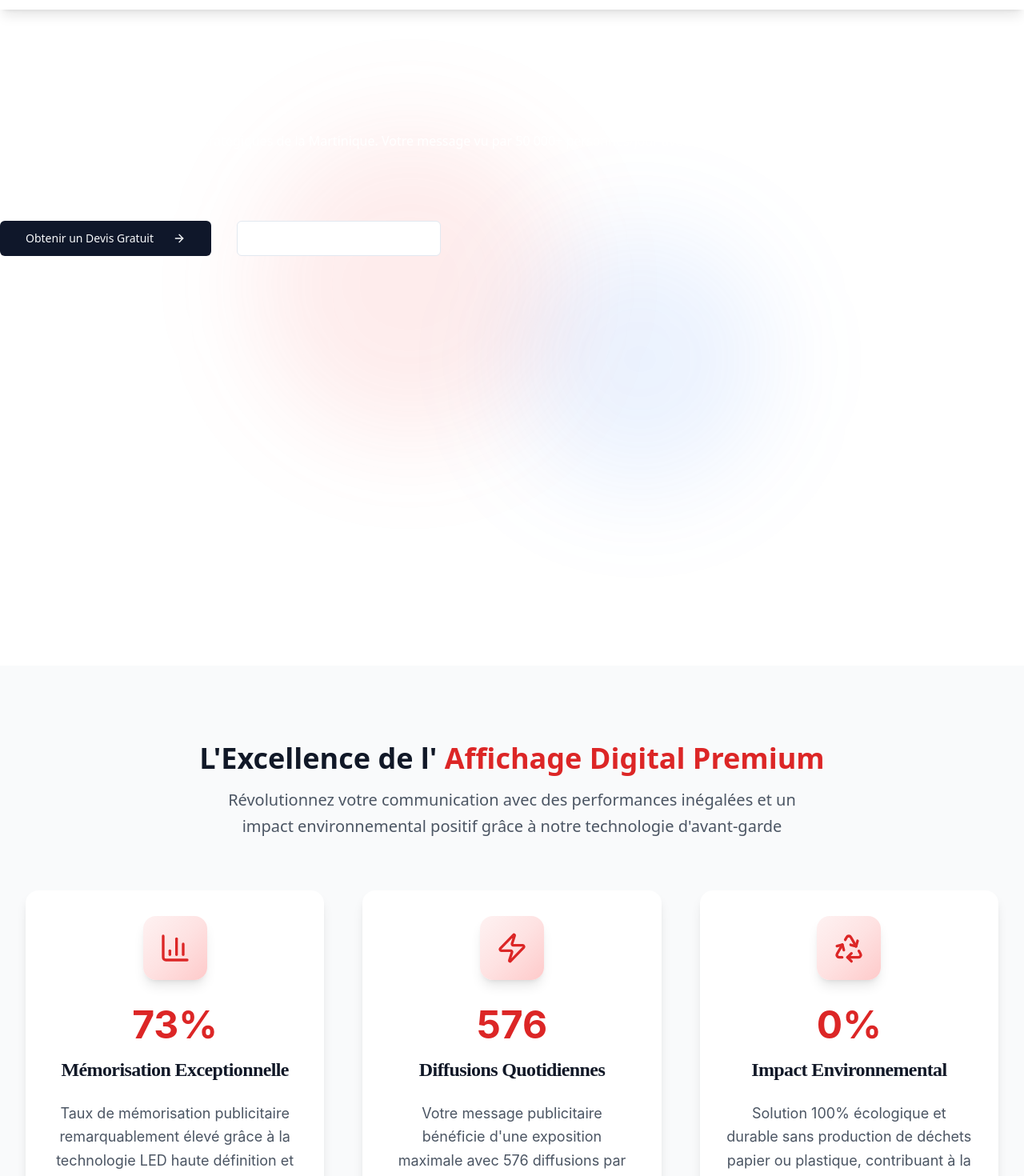
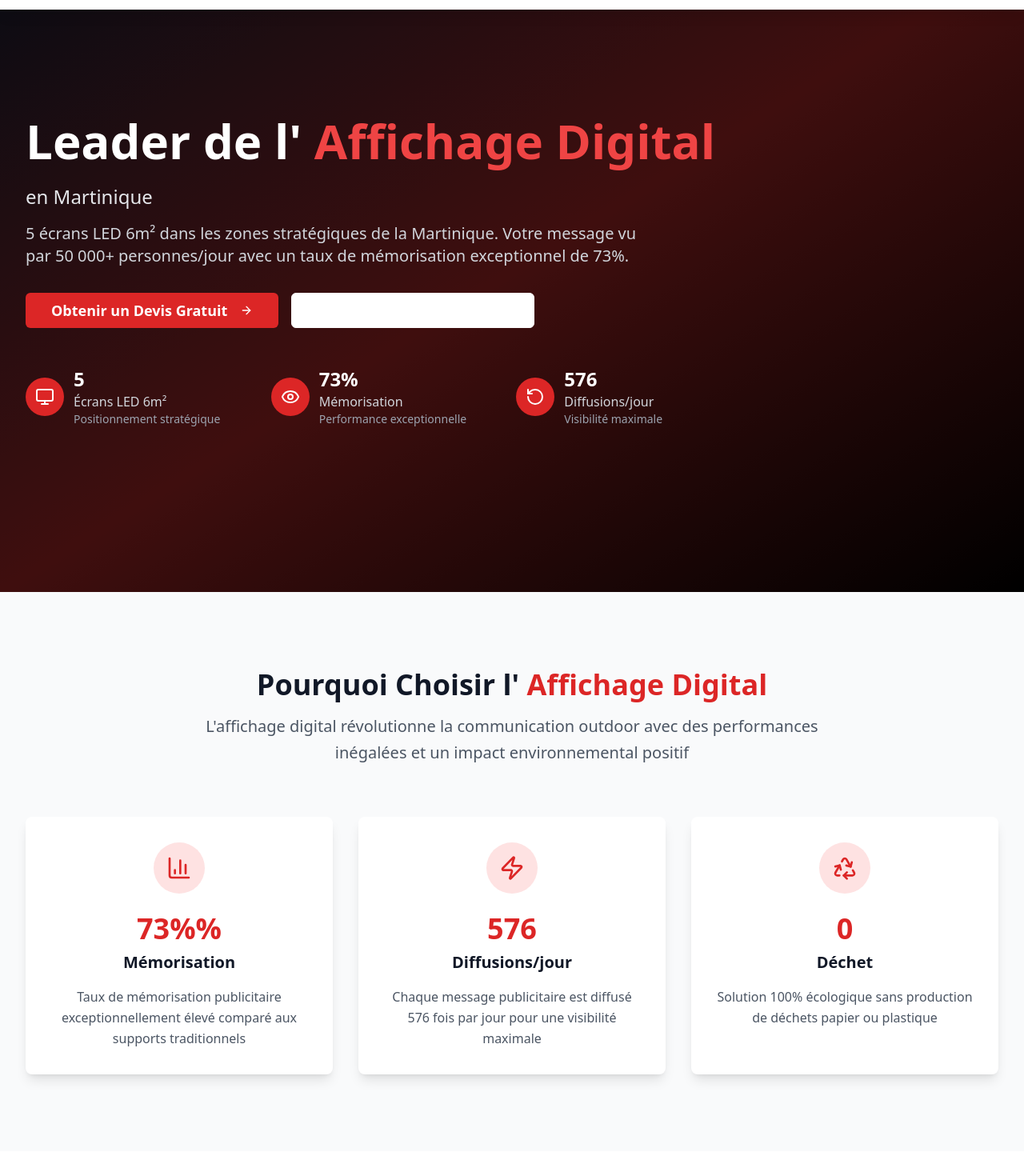
Before and after one commit to labaude1/caribmatic-digital-display, a React (Vite) app: page / in a window 1280 px wide. Shown: the part 60-1530 px from the top of the page at 80% size. Built offline with nearby package versions, Linux system fonts and the light colour scheme; a web font is replaced by a local one.

Commit message:
Reverted to commit ec871d063887fecb7fc23f91b1d799a606b340ec

```diff
--- a/src/components/AdvantagesSection.tsx
+++ b/src/components/AdvantagesSection.tsx
@@ -2,52 +2,64 @@
 import React from 'react';
 import { Zap, BarChart3, Recycle } from 'lucide-react';
 import StandardSection from './StandardSection';
-import StandardCard from './StandardCard';
 
 const AdvantagesSection = () => {
   const advantages = [
     {
       icon: BarChart3,
       percentage: '73%',
-      title: 'Mémorisation Exceptionnelle',
-      description: 'Taux de mémorisation publicitaire remarquablement élevé grâce à la technologie LED haute définition et au positionnement stratégique de nos écrans.',
+      title: 'Mémorisation',
+      description: 'Taux de mémorisation publicitaire exceptionnellement élevé comparé aux supports traditionnels',
     },
     {
       icon: Zap,
       percentage: '576',
-      title: 'Diffusions Quotidiennes',
-      description: 'Votre message publicitaire bénéficie d\'une exposition maximale avec 576 diffusions par jour, garantissant une visibilité optimale auprès de votre audience cible.',
+      title: 'Diffusions/jour',
+      description: 'Chaque message publicitaire est diffusé 576 fois par jour pour une visibilité maximale',
     },
     {
       icon: Recycle,
-      percentage: '0%',
-      title: 'Impact Environnemental',
-      description: 'Solution 100% écologique et durable sans production de déchets papier ou plastique, contribuant à la préservation de notre environnement martiniquais.',
+      percentage: '0',
+      title: 'Déchet',
+      description: 'Solution 100% écologique sans production de déchets papier ou plastique',
     },
   ];
 
   return (
     <StandardSection
-      title="L'Excellence de l'"
-      highlight="Affichage Digital Premium"
-      subtitle="Révolutionnez votre communication avec des performances inégalées et un impact environnemental positif grâce à notre technologie d'avant-garde"
+      title="Pourquoi Choisir l'"
+      highlight="Affichage Digital"
+      subtitle="L'affichage digital révolutionne la communication outdoor avec des performances inégalées et un impact environnemental positif"
       variant="gray"
       padding="xl"
     >
-      <div className="grid grid-cols-1 md:grid-cols-3 gap-12">
-        {advantages.map((advantage, index) => (
-          <StandardCard
-            key={index}
-            icon={advantage.icon}
-            iconBg="bg-gradient-to-br from-red-50 via-red-100 to-red-200"
-            iconColor="text-red-600"
-            title={advantage.title}
-            description={advantage.description}
-            value={advantage.percentage}
-            variant="stats"
-            className="transform hover:scale-105"
-          />
-        ))}
+      <div className="grid grid-cols-1 md:grid-cols-3 gap-8">
+        {advantages.map((advantage, index) => {
+          const IconComponent = advantage.icon;
+          return (
+            <div
+              key={index}
+              className="bg-white rounded-lg shadow-lg p-8 text-center hover:shadow-xl transition-all duration-300 transform hover:-translate-y-1"
+            >
+              <div className="w-16 h-16 bg-red-100 rounded-full flex items-center justify-center mx-auto mb-6">
+                <IconComponent className="h-8 w-8 text-red-600" />
+              </div>
+
+              <div className="text-4xl font-bold text-red-600 mb-2">
+                {advantage.percentage}
+                {advantage.title === 'Mémorisation' && '%'}
+              </div>
+
+              <h3 className="text-xl font-semibold text-gray-900 mb-4">
+                {advantage.title}
+              </h3>
+
+              <p className="text-gray-600 leading-relaxed">
+                {advantage.description}
+              </p>
+            </div>
+          );
+        })}
       </div>
     </StandardSection>
   );
--- a/src/components/HeroSection.tsx
+++ b/src/components/HeroSection.tsx
@@ -4,16 +4,6 @@ import { ArrowRight, MapPin, Monitor, Eye, RotateCcw } from 'lucide-react';
 import StandardHero from './StandardHero';
 
 const HeroSection = () => {
-  const handleGetQuote = () => {
-    console.log('Devis gratuit clicked');
-    // Navigation vers le formulaire de contact
-  };
-
-  const handleViewLocations = () => {
-    console.log('Voir implantations clicked');
-    // Navigation vers la page implantations
-  };
-
   return (
     <StandardHero
       title="Leader de l'"
@@ -22,13 +12,11 @@ const HeroSection = () => {
       description="5 écrans LED 6m² dans les zones stratégiques de la Martinique. Votre message vu par 50 000+ personnes/jour avec un taux de mémorisation exceptionnel de 73%."
       primaryCTA={{
         text: "Obtenir un Devis Gratuit",
-        icon: ArrowRight,
-        onClick: handleGetQuote
+        icon: ArrowRight
       }}
       secondaryCTA={{
         text: "Voir nos Implantations",
-        icon: MapPin,
-        onClick: handleViewLocations
+        icon: MapPin
       }}
       stats={[
         {
@@ -51,6 +39,7 @@ const HeroSection = () => {
         }
       ]}
       variant="gradient"
+      backgroundClass="from-gray-900 via-red-900 to-black"
     />
   );
 };
--- a/src/components/StandardCard.tsx
+++ b/src/components/StandardCard.tsx
@@ -18,7 +18,7 @@ interface StandardCardProps {
 
 const StandardCard: React.FC<StandardCardProps> = ({
   icon: Icon,
-  iconBg = 'bg-gradient-to-br from-red-50 to-red-100',
+  iconBg = 'bg-red-100',
   iconColor = 'text-red-600',
   title,
   description,
@@ -29,18 +29,18 @@ const StandardCard: React.FC<StandardCardProps> = ({
   hover = true
 }) => {
   const getCardClasses = () => {
-    const baseClasses = `${className} transition-all duration-500 bg-white border-0 shadow-lg`;
-    const hoverClasses = hover ? 'hover:shadow-2xl hover:-translate-y-2' : '';
+    const baseClasses = `${className} transition-all duration-300`;
+    const hoverClasses = hover ? 'hover:shadow-xl hover:-translate-y-1' : '';
 
     switch (variant) {
       case 'stats':
-        return `${baseClasses} text-center ${hoverClasses} rounded-2xl overflow-hidden`;
+        return `${baseClasses} text-center ${hoverClasses}`;
       case 'feature':
-        return `${baseClasses} ${hoverClasses} rounded-2xl overflow-hidden`;
+        return `${baseClasses} ${hoverClasses}`;
       case 'service':
-        return `${baseClasses} ${hoverClasses} border-l-4 border-red-500 rounded-2xl overflow-hidden shadow-xl`;
+        return `${baseClasses} ${hoverClasses} border-l-4 border-red-600`;
       default:
-        return `${baseClasses} ${hoverClasses} rounded-2xl overflow-hidden`;
+        return `${baseClasses} ${hoverClasses}`;
     }
   };
 
@@ -48,8 +48,8 @@ const StandardCard: React.FC<StandardCardProps> = ({
     if (!Icon) return null;
 
     return (
-      <div className={`w-20 h-20 ${iconBg} rounded-2xl flex items-center justify-center mx-auto mb-8 shadow-lg`}>
-        <Icon className={`h-10 w-10 ${iconColor}`} />
+      <div className={`w-16 h-16 ${iconBg} rounded-full flex items-center justify-center mx-auto mb-6`}>
+        <Icon className={`h-8 w-8 ${iconColor}`} />
       </div>
     );
   };
@@ -58,50 +58,50 @@ const StandardCard: React.FC<StandardCardProps> = ({
     switch (variant) {
       case 'stats':
         return (
-          <div className="p-8">
+          <>
             {renderIcon()}
             {value && (
-              <div className="text-5xl font-bold text-red-600 mb-4" style={{fontFamily: 'Inter, sans-serif'}}>
+              <div className="text-4xl font-bold text-red-600 mb-2">
                 {value}
               </div>
             )}
-            <CardTitle className="text-2xl font-bold text-gray-900 mb-6" style={{fontFamily: 'Playfair Display, serif'}}>
+            <CardTitle className="text-xl font-semibold text-gray-900 mb-4">
               {title}
             </CardTitle>
-            <p className="text-gray-600 leading-relaxed text-lg" style={{fontFamily: 'Inter, sans-serif'}}>
+            <p className="text-gray-600 leading-relaxed">
               {description}
             </p>
-          </div>
+          </>
         );
 
       case 'feature':
         return (
-          <div className="p-8">
+          <>
             {renderIcon()}
-            <CardTitle className="text-2xl font-bold text-gray-900 mb-6" style={{fontFamily: 'Playfair Display, serif'}}>
+            <CardTitle className="text-xl font-semibold text-gray-900 mb-4">
               {title}
             </CardTitle>
-            <p className="text-gray-600 leading-relaxed text-lg" style={{fontFamily: 'Inter, sans-serif'}}>
+            <p className="text-gray-600 leading-relaxed">
               {description}
             </p>
-          </div>
+          </>
         );
 
       case 'service':
         return (
           <>
-            <CardHeader className="pb-4 px-8 pt-8">
-              <CardTitle className="flex items-center gap-4 text-2xl font-bold text-gray-900" style={{fontFamily: 'Playfair Display, serif'}}>
-                {Icon && <Icon className={`h-7 w-7 ${iconColor}`} />}
+            <CardHeader className="pb-4">
+              <CardTitle className="flex items-center gap-3 text-xl font-semibold text-gray-900">
+                {Icon && <Icon className={`h-6 w-6 ${iconColor}`} />}
                 {title}
               </CardTitle>
             </CardHeader>
-            <CardContent className="px-8 pb-8">
-              <p className="text-gray-600 leading-relaxed text-lg" style={{fontFamily: 'Inter, sans-serif'}}>
+            <CardContent>
+              <p className="text-gray-600 leading-relaxed">
                 {description}
               </p>
               {label && (
-                <div className="mt-6 text-base font-semibold text-red-600" style={{fontFamily: 'Inter, sans-serif'}}>
+                <div className="mt-4 text-sm font-medium text-red-600">
                   {label}
                 </div>
               )}
@@ -111,12 +111,12 @@ const StandardCard: React.FC<StandardCardProps> = ({
 
       default:
         return (
-          <CardContent className="pt-8 p-8">
+          <CardContent className="pt-6">
             {renderIcon()}
-            <CardTitle className="text-2xl font-bold text-gray-900 mb-6" style={{fontFamily: 'Playfair Display, serif'}}>
+            <CardTitle className="text-xl font-semibold text-gray-900 mb-4">
               {title}
             </CardTitle>
-            <p className="text-gray-600 leading-relaxed text-lg" style={{fontFamily: 'Inter, sans-serif'}}>
+            <p className="text-gray-600 leading-relaxed">
               {description}
             </p>
           </CardContent>
--- a/src/components/StandardHero.tsx
+++ b/src/components/StandardHero.tsx
@@ -45,86 +45,79 @@ const StandardHero: React.FC<StandardHeroProps> = ({
   backgroundClass = 'from-gray-900 via-red-900 to-black'
 }) => {
   const bgClass = variant === 'gradient'
-    ? 'hero-gradient'
+    ? `bg-gradient-to-br ${backgroundClass}`
     : 'bg-red-600';
 
   const PrimaryIcon = primaryCTA.icon;
   const SecondaryIcon = secondaryCTA?.icon;
 
   return (
-    <section className={`relative min-h-screen flex items-center ${bgClass} text-white overflow-hidden`}>
-      {/* Overlay décoratif premium */}
-      <div className="absolute inset-0 z-10">
-        <div className="absolute top-1/4 left-1/4 w-96 h-96 bg-red-500/10 rounded-full blur-3xl animate-float"></div>
-        <div className="absolute bottom-1/4 right-1/4 w-80 h-80 bg-blue-500/10 rounded-full blur-3xl animate-float" style={{animationDelay: '2s'}}></div>
-      </div>
+    <section className={`relative min-h-screen flex items-center ${bgClass} text-white`}>
+      {/* Background overlay */}
+      <div className="absolute inset-0 bg-black/50 z-10"></div>
 
       {/* Content */}
-      <div className="relative z-20 container-max w-full py-24">
-        <div className="max-w-6xl">
+      <div className="relative z-20 max-w-7xl mx-auto px-4 sm:px-6 lg:px-8 w-full">
+        <div className="max-w-4xl">
           {badge && (
-            <Badge className="bg-gradient-to-r from-red-500/20 to-red-600/20 text-red-100 border border-red-500/30 mb-12 text-lg font-medium px-6 py-3 backdrop-blur-sm">
+            <Badge className="bg-red-200 text-red-800 mb-6 text-sm font-medium">
               {badge}
             </Badge>
           )}
 
-          <div className="space-y-6 mb-12">
-            <h1 className="hero-title">
-              {title}
-              {highlight && (
-                <span className="hero-highlight">
-                  {highlight}
-                </span>
-              )}
-            </h1>
-          </div>
+          <h1 className="text-4xl md:text-6xl font-bold mb-6 leading-tight">
+            {title}
+            {highlight && (
+              <span className="text-red-500"> {highlight}</span>
+            )}
+          </h1>
 
-          <p className="hero-subtitle mb-8">
+          <p className="text-xl md:text-2xl mb-4 text-gray-200 font-medium">
             {subtitle}
           </p>
 
-          <p className="hero-description mb-16">
+          <p className="text-lg md:text-xl mb-8 text-gray-300 leading-relaxed max-w-3xl">
             {description}
           </p>
 
-          <div className="flex flex-col sm:flex-row gap-8 mb-20">
+          <div className="flex flex-col sm:flex-row gap-4 mb-12">
             <Button
               size="lg"
-              className="btn-primary animate-glow"
+              className="bg-red-600 hover:bg-red-700 text-white px-8 py-4 text-lg font-semibold"
               onClick={primaryCTA.onClick}
             >
               {primaryCTA.text}
-              {PrimaryIcon && <PrimaryIcon className="ml-4 h-6 w-6" />}
+              {PrimaryIcon && <PrimaryIcon className="ml-2 h-5 w-5" />}
             </Button>
 
             {secondaryCTA && (
               <Button
                 size="lg"
                 variant="outline"
-                className="btn-secondary glass-button"
+                className="border-white text-white hover:bg-white hover:text-red-600 px-8 py-4 text-lg font-semibold"
                 onClick={secondaryCTA.onClick}
               >
                 {secondaryCTA.text}
-                {SecondaryIcon && <SecondaryIcon className="ml-4 h-6 w-6" />}
+                {SecondaryIcon && <SecondaryIcon className="ml-2 h-5 w-5" />}
               </Button>
             )}
           </div>
 
-          {/* Stats Premium */}
+          {/* Stats */}
           {stats && stats.length > 0 && (
-            <div className="stats-container">
+            <div className="grid grid-cols-1 md:grid-cols-3 gap-6">
               {stats.map((stat, index) => {
                 const IconComponent = stat.icon;
                 return (
-                  <div key={index} className="stat-item glass-card animate-float" style={{animationDelay: `${index * 0.5}s`}}>
-                    <div className="stat-icon animate-glow">
-                      <IconComponent className="h-8 w-8 text-white" />
+                  <div key={index} className="flex items-center space-x-3">
+                    <div className="w-12 h-12 bg-red-600 rounded-full flex items-center justify-center flex-shrink-0">
+                      <IconComponent className="h-6 w-6 text-white" />
                     </div>
-                    <div className="space-y-1">
-                      <div className="stat-value">{stat.value}</div>
-                      <div className="stat-label">{stat.label}</div>
+                    <div>
+                      <div className="text-2xl font-bold">{stat.value}</div>
+                      <div className="text-gray-300">{stat.label}</div>
                       {stat.description && (
-                        <div className="stat-description">{stat.description}</div>
+                        <div className="text-sm text-gray-400">{stat.description}</div>
                       )}
                     </div>
                   </div>
--- a/src/index.css
+++ b/src/index.css
@@ -1,9 +1,6 @@
 @tailwind base;
 @tailwind components;
 @tailwind utilities;
-
-/* Import du design system */
-@import './styles/design-system.css';
 
 /* Definition of the design system. All colors, gradients, fonts, etc should be defined here. */
 
--- a/src/pages/Index.tsx
+++ b/src/pages/Index.tsx
@@ -43,7 +43,7 @@ const Index = () => {
   };
 
   return (
-    <>
+    <div className="min-h-screen">
       <SEOHead
         title="Affichage Digital Martinique - Caribmatic, Leader de la Communication Outdoor"
         description="Caribmatic, leader de l'affichage digital en Martinique. 5 écrans LED 6m² dans les zones stratégiques. Communication outdoor, écrans publicitaires LED. Devis gratuit."
@@ -54,7 +54,6 @@ const Index = () => {
       <SecurityHeaders />
       <Analytics />
 
-      <div className="min-h-screen">
       <Header />
       <main>
         <HeroSection />
@@ -65,7 +64,6 @@ const Index = () => {
       </main>
       <Footer />
     </div>
-    </>
   );
 };
 
--- a/src/styles/design-system.css
+++ /dev/null
@@ -1,255 +0,0 @@
-
-/* Design System Premium - Esthétique luxueuse et raffinée */
-
-/* === TYPOGRAPHIE PREMIUM === */
-@import url('https://fonts.googleapis.com/css2?family=Inter:wght@300;400;500;600;700;800;900&family=Playfair+Display:wght@400;500;600;700;800;900&display=swap');
-
-/* === HERO SECTIONS === */
-.hero-title {
-  @apply text-6xl md:text-8xl lg:text-9xl font-black leading-[0.85] tracking-tight;
-  font-family: 'Playfair Display', serif;
-  background: linear-gradient(135deg, #ffffff 0%, #f3f4f6 100%);
-  -webkit-background-clip: text;
-  -webkit-text-fill-color: transparent;
-  background-clip: text;
-  text-shadow: 0 0 60px rgba(255, 255, 255, 0.1);
-}
-
-.hero-subtitle {
-  @apply text-2xl md:text-3xl lg:text-4xl font-light leading-relaxed tracking-wide;
-  font-family: 'Inter', sans-serif;
-  color: rgba(255, 255, 255, 0.9);
-  letter-spacing: 0.02em;
-}
-
-.hero-description {
-  @apply text-lg md:text-xl lg:text-2xl leading-relaxed font-light max-w-4xl;
-  font-family: 'Inter', sans-serif;
-  color: rgba(255, 255, 255, 0.8);
-  letter-spacing: 0.01em;
-}
-
-.hero-highlight {
-  @apply block;
-  background: linear-gradient(135deg, #ef4444 0%, #dc2626 50%, #b91c1c 100%);
-  -webkit-background-clip: text;
-  -webkit-text-fill-color: transparent;
-  background-clip: text;
-  filter: drop-shadow(0 0 30px rgba(239, 68, 68, 0.3));
-}
-
-/* === SECTIONS PREMIUM === */
-.section-title {
-  @apply text-4xl md:text-5xl lg:text-6xl font-bold leading-tight tracking-tight;
-  font-family: 'Playfair Display', serif;
-  background: linear-gradient(135deg, #111827 0%, #374151 100%);
-  -webkit-background-clip: text;
-  -webkit-text-fill-color: transparent;
-  background-clip: text;
-}
-
-.section-subtitle {
-  @apply text-xl md:text-2xl lg:text-3xl font-light leading-relaxed max-w-4xl mx-auto;
-  font-family: 'Inter', sans-serif;
-  color: #6b7280;
-  letter-spacing: 0.01em;
-}
-
-.section-highlight {
-  background: linear-gradient(135deg, #ef4444 0%, #dc2626 100%);
-  -webkit-background-clip: text;
-  -webkit-text-fill-color: transparent;
-  background-clip: text;
-}
-
-/* === STATS PREMIUM === */
-.stats-container {
-  @apply grid grid-cols-1 md:grid-cols-3 gap-8 mt-20;
-}
-
-.stat-item {
-  @apply flex items-center space-x-6 bg-black/10 backdrop-blur-xl rounded-2xl p-8 border border-white/10;
-  background: linear-gradient(135deg, rgba(0, 0, 0, 0.1) 0%, rgba(0, 0, 0, 0.05) 100%);
-  box-shadow:
-    0 25px 50px -12px rgba(0, 0, 0, 0.25),
-    inset 0 1px 0 rgba(255, 255, 255, 0.1);
-}
-
-.stat-icon {
-  @apply w-20 h-20 rounded-2xl flex items-center justify-center flex-shrink-0;
-  background: linear-gradient(135deg, #ef4444 0%, #dc2626 100%);
-  box-shadow:
-    0 20px 40px -12px rgba(239, 68, 68, 0.4),
-    inset 0 1px 0 rgba(255, 255, 255, 0.2);
-}
-
-.stat-value {
-  @apply text-4xl md:text-5xl font-bold text-white;
-  font-family: 'Inter', sans-serif;
-  text-shadow: 0 2px 10px rgba(0, 0, 0, 0.3);
-}
-
-.stat-label {
-  @apply text-xl font-medium;
-  font-family: 'Inter', sans-serif;
-  color: rgba(255, 255, 255, 0.9);
-}
-
-.stat-description {
-  @apply text-base font-light;
-  font-family: 'Inter', sans-serif;
-  color: rgba(255, 255, 255, 0.7);
-}
-
-/* === BUTTONS PREMIUM === */
-.btn-primary {
-  @apply px-12 py-6 text-xl font-semibold transition-all duration-500 rounded-2xl;
-  font-family: 'Inter', sans-serif;
-  background: linear-gradient(135deg, #ef4444 0%, #dc2626 50%, #b91c1c 100%);
-  box-shadow:
-    0 20px 40px -12px rgba(239, 68, 68, 0.4),
-    inset 0 1px 0 rgba(255, 255, 255, 0.2);
-  color: white;
-  letter-spacing: 0.02em;
-  transform: translateY(0);
-}
-
-.btn-primary:hover {
-  transform: translateY(-2px);
-  box-shadow:
-    0 25px 50px -12px rgba(239, 68, 68, 0.5),
-    inset 0 1px 0 rgba(255, 255, 255, 0.3);
-  background: linear-gradient(135deg, #f87171 0%, #ef4444 50%, #dc2626 100%);
-}
-
-.btn-secondary {
-  @apply px-12 py-6 text-xl font-semibold transition-all duration-500 rounded-2xl;
-  font-family: 'Inter', sans-serif;
-  background: rgba(255, 255, 255, 0.1);
-  backdrop-filter: blur(20px);
-  border: 2px solid rgba(255, 255, 255, 0.2);
-  color: white;
-  letter-spacing: 0.02em;
-  transform: translateY(0);
-}
-
-.btn-secondary:hover {
-  transform: translateY(-2px);
-  background: rgba(255, 255, 255, 0.15);
-  border-color: rgba(255, 255, 255, 0.3);
-  box-shadow: 0 20px 40px -12px rgba(255, 255, 255, 0.1);
-}
-
-/* === CARDS PREMIUM === */
-.card-hover {
-  @apply transition-all duration-500;
-  transform: translateY(0);
-}
-
-.card-hover:hover {
-  transform: translateY(-8px);
-  box-shadow:
-    0 40px 80px -20px rgba(0, 0, 0, 0.15),
-    0 0 0 1px rgba(255, 255, 255, 0.05);
-}
-
-.card-icon {
-  @apply w-20 h-20 rounded-2xl flex items-center justify-center mx-auto mb-8;
-  background: linear-gradient(135deg, #fef2f2 0%, #fee2e2 100%);
-  box-shadow:
-    0 10px 30px -10px rgba(239, 68, 68, 0.2),
-    inset 0 1px 0 rgba(255, 255, 255, 0.8);
-}
-
-.card-icon-color {
-  @apply h-10 w-10;
-  color: #ef4444;
-  filter: drop-shadow(0 2px 4px rgba(239, 68, 68, 0.2));
-}
-
-/* === BACKGROUNDS PREMIUM === */
-.hero-gradient {
-  background:
-    radial-gradient(circle at 20% 80%, rgba(239, 68, 68, 0.15) 0%, transparent 50%),
-    radial-gradient(circle at 80% 20%, rgba(220, 38, 38, 0.15) 0%, transparent 50%),
-    linear-gradient(135deg, #0f172a 0%, #1e293b 25%, #334155 50%, #1e293b 75%, #0f172a 100%);
-  position: relative;
-}
-
-.hero-gradient::before {
-  content: '';
-  position: absolute;
-  top: 0;
-  left: 0;
-  right: 0;
-  bottom: 0;
-  background:
-    linear-gradient(45deg, transparent 30%, rgba(239, 68, 68, 0.05) 50%, transparent 70%),
-    radial-gradient(circle at 50% 50%, rgba(255, 255, 255, 0.02) 0%, transparent 70%);
-  pointer-events: none;
-}
-
-.section-gray {
-  background: linear-gradient(135deg, #f9fafb 0%, #f3f4f6 100%);
-}
-
-.section-white {
-  background: linear-gradient(135deg, #ffffff 0%, #fafafa 100%);
-}
-
-/* === SPACING PREMIUM === */
-.section-padding {
-  @apply py-24;
-}
-
-.section-padding-xl {
-  @apply py-32;
-}
-
-.container-max {
-  @apply max-w-7xl mx-auto px-6 sm:px-8 lg:px-12;
-}
-
-/* === TYPOGRAPHY UTILITIES === */
-.text-balance {
-  text-wrap: balance;
-}
-
-.text-pretty {
-  text-wrap: pretty;
-}
-
-/* === GLASSMORPHISM EFFECTS === */
-.glass-card {
-  background: rgba(255, 255, 255, 0.05);
-  backdrop-filter: blur(20px);
-  border: 1px solid rgba(255, 255, 255, 0.1);
-  box-shadow:
-    0 25px 50px -12px rgba(0, 0, 0, 0.25),
-    inset 0 1px 0 rgba(255, 255, 255, 0.1);
-}
-
-.glass-button {
-  background: rgba(255, 255, 255, 0.1);
-  backdrop-filter: blur(20px);
-  border: 1px solid rgba(255, 255, 255, 0.2);
-}
-
-/* === PREMIUM ANIMATIONS === */
-@keyframes float {
-  0%, 100% { transform: translateY(0px); }
-  50% { transform: translateY(-10px); }
-}
-
-@keyframes glow {
-  0%, 100% { box-shadow: 0 0 20px rgba(239, 68, 68, 0.2); }
-  50% { box-shadow: 0 0 40px rgba(239, 68, 68, 0.4); }
-}
-
-.animate-float {
-  animation: float 6s ease-in-out infinite;
-}
-
-.animate-glow {
-  animation: glow 3s ease-in-out infinite;
-}
```
Lines whose indentation alone changed are shown as unchanged.
